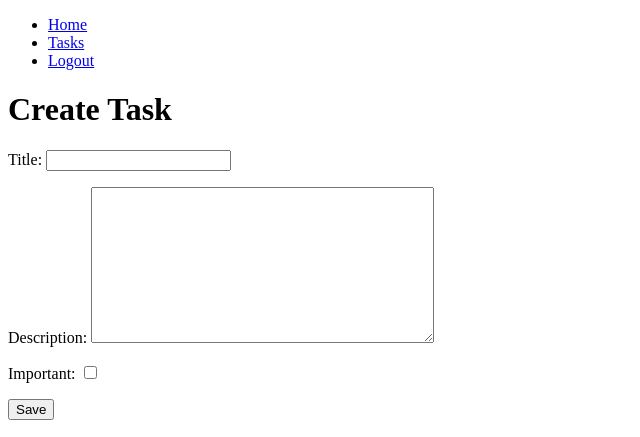
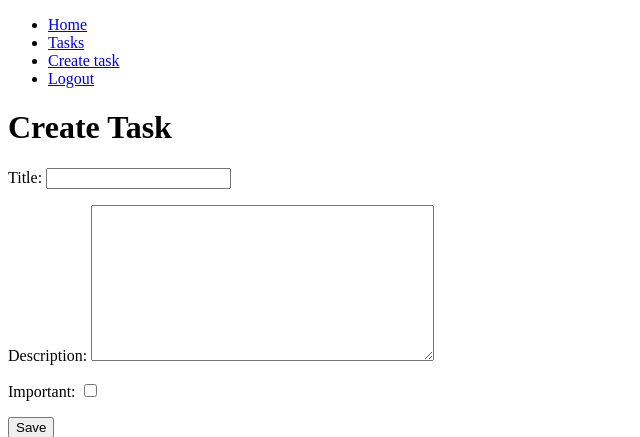
Before and after one commit to DiegoGieminiani/Django-CRUD, a Django app: page /tasks/create/ in a window 1280 px wide. Shown: the top 437 px of the page, without its empty margins (0-640 px from the left). Run offline with Django 5.2, Linux system fonts and the light colour scheme; the visitor is signed in with stand-in values (Sample User, id 1).

Commit message:
Actualización de base.html con create task

```diff
--- a/tasks/templates/base.html
+++ b/tasks/templates/base.html
@@ -11,10 +11,13 @@
         <li>
           <a href="/">Home</a>
         </li>
+        {% if user.is_authenticated %}
         <li>
           <a href="/tasks">Tasks</a>
         </li>
-        {% if user.is_authenticated %}
+        <li>
+          <a href="/tasks/create/">Create task</a>
+        </li>
         <li>
           <a href="/logout">Logout</a>
         </li>
```
